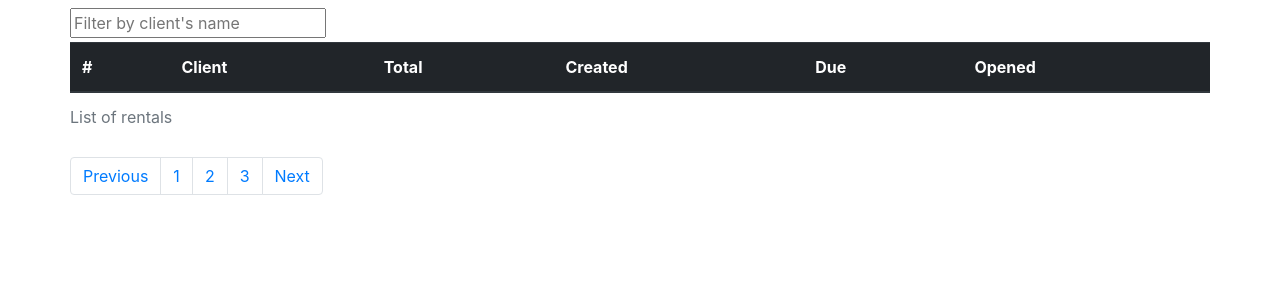
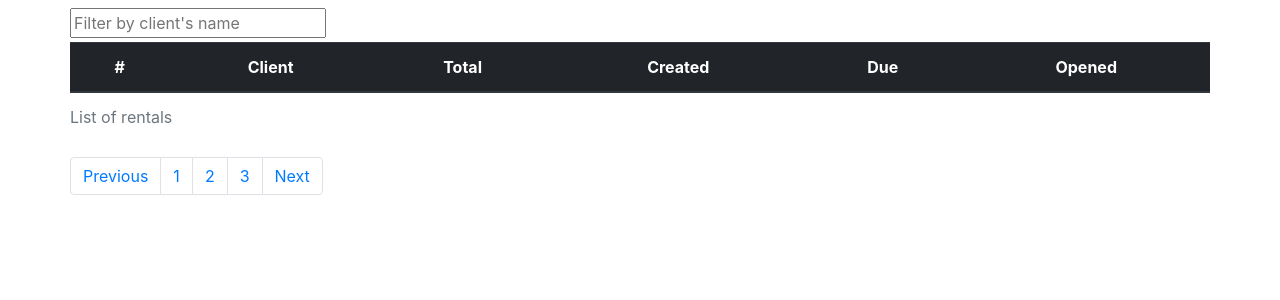
Before and after one commit to marniko1/video_club, a PHP site: template view/rentals.php in a window 1280 px wide. Shown: the top 300 px of the page. Run offline with PHP 8.4, Linux system fonts and the light colour scheme; the template is opened without the code that fills it, so the values that code supplies are empty; some libraries are stand-ins or nearby versions.

Commit message:
15.04.2018.

```diff
--- a/view/rentals.php
+++ b/view/rentals.php
@@ -3,7 +3,7 @@
 				<form class="mt-2">
 					<input type="text" name="client_filter" placeholder="Filter by client's name" id="client_filter">
 				</form>
-				<table class="table table-hover mt-1">
+				<table class="table table-hover mt-1 text-center">
 					<caption>List of rentals</caption>
 					<thead class="thead-dark">
 					    <tr>
```
